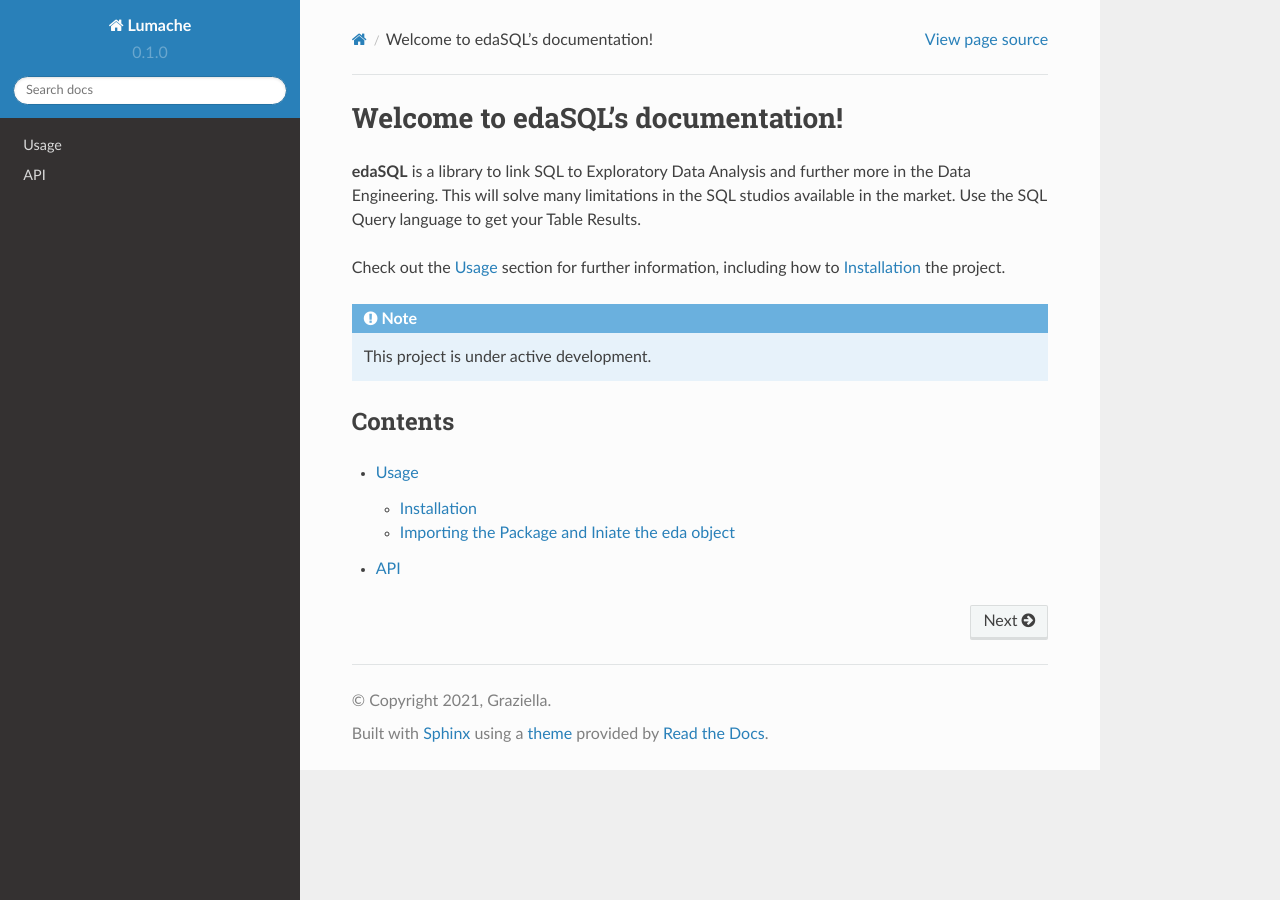
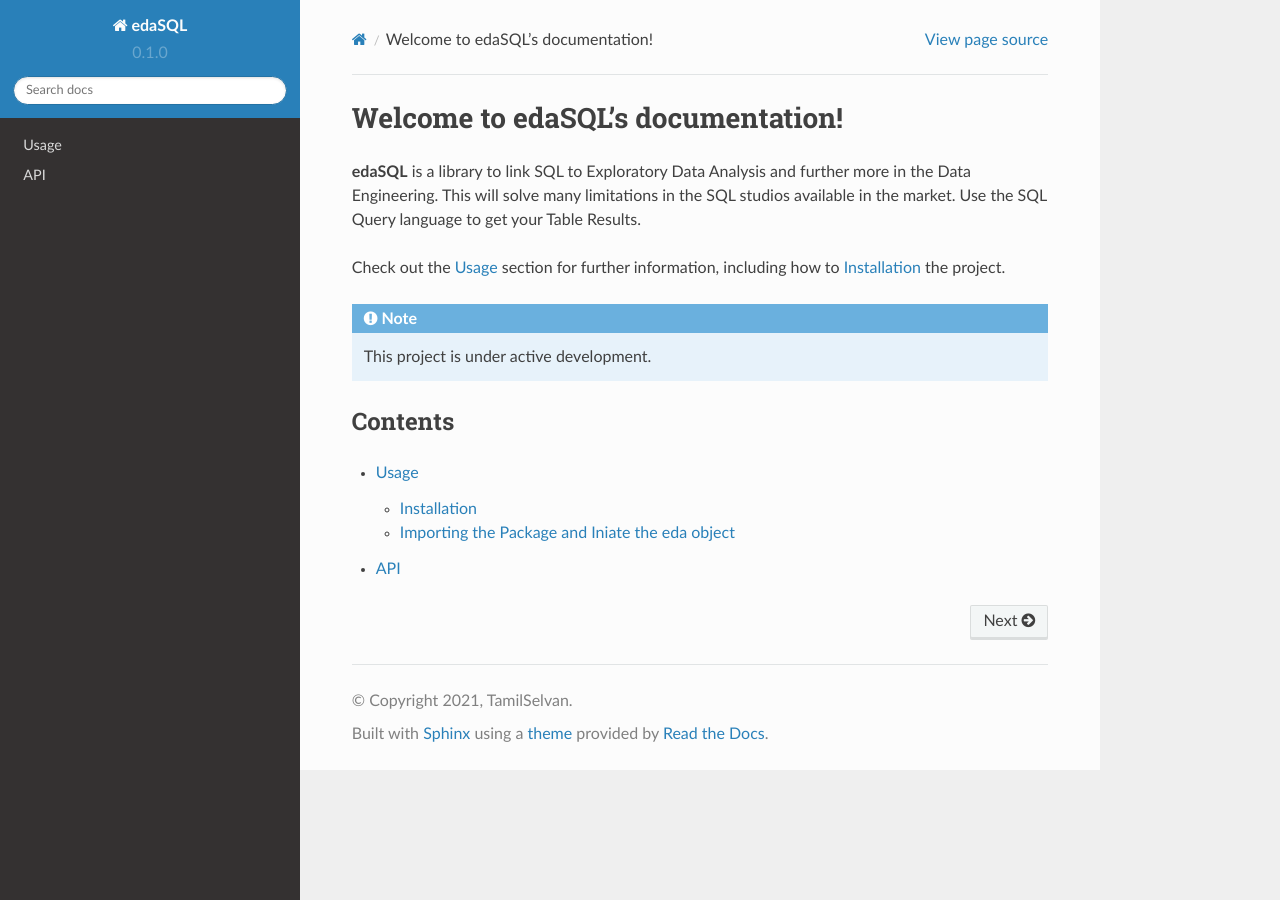
Before and after one commit to selva221724/edaSQL, a Sphinx documentation site: the page built from docs/source/index.rst, in a window 1280 px wide. Built offline with Sphinx 7.4.7 and the Read the Docs theme 2.0.0, drawn with Linux system fonts in a browser that asks for light colours.

Commit message:
Update conf.py

```diff
--- a/docs/source/conf.py
+++ b/docs/source/conf.py
@@ -2,9 +2,9 @@
 
 # -- Project information
 
-project = 'Lumache'
-copyright = '2021, Graziella'
-author = 'Graziella'
+project = 'edaSQL'
+copyright = '2021, TamilSelvan'
+author = 'TamilSelvan'
 
 release = '0.1'
 version = '0.1.0'
```
